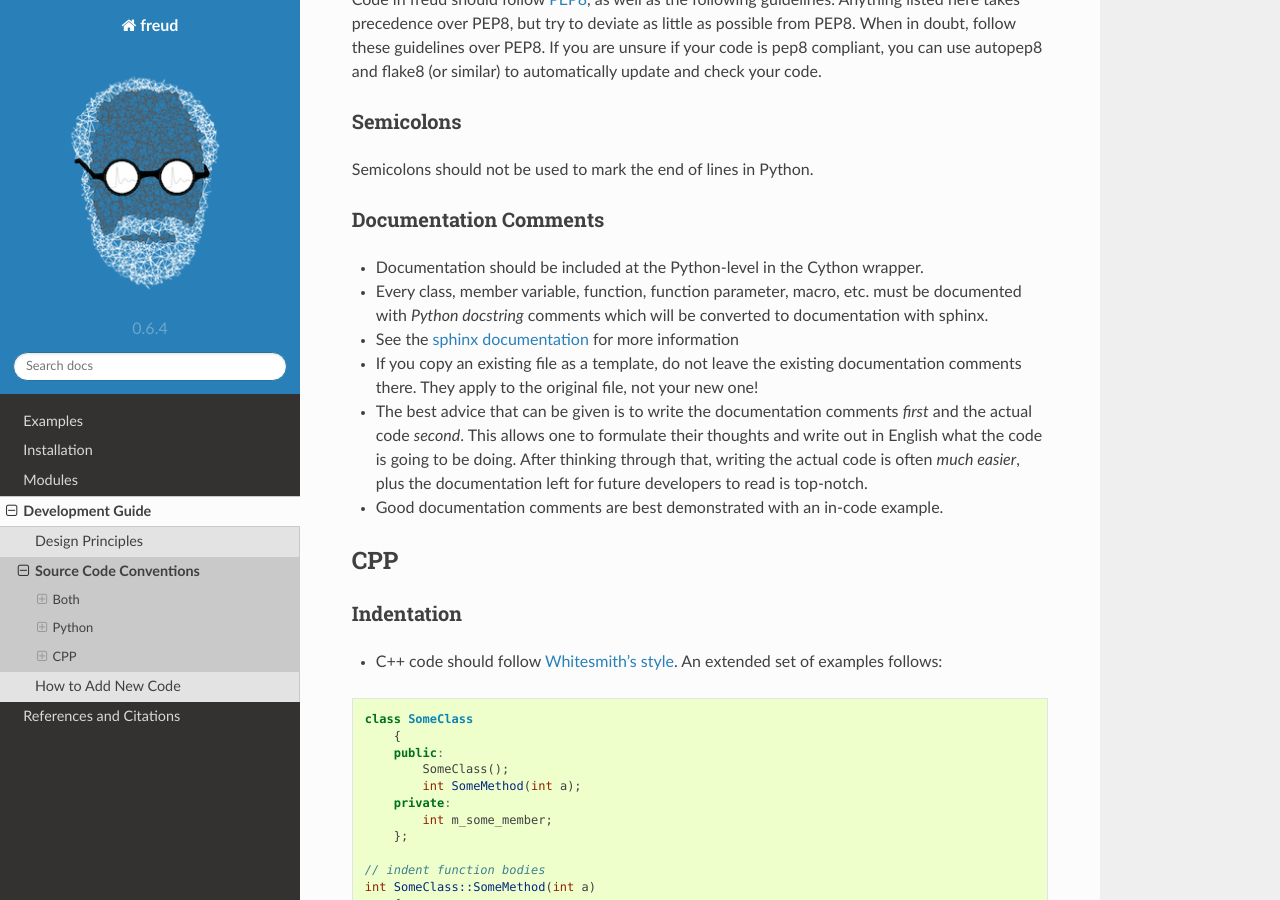
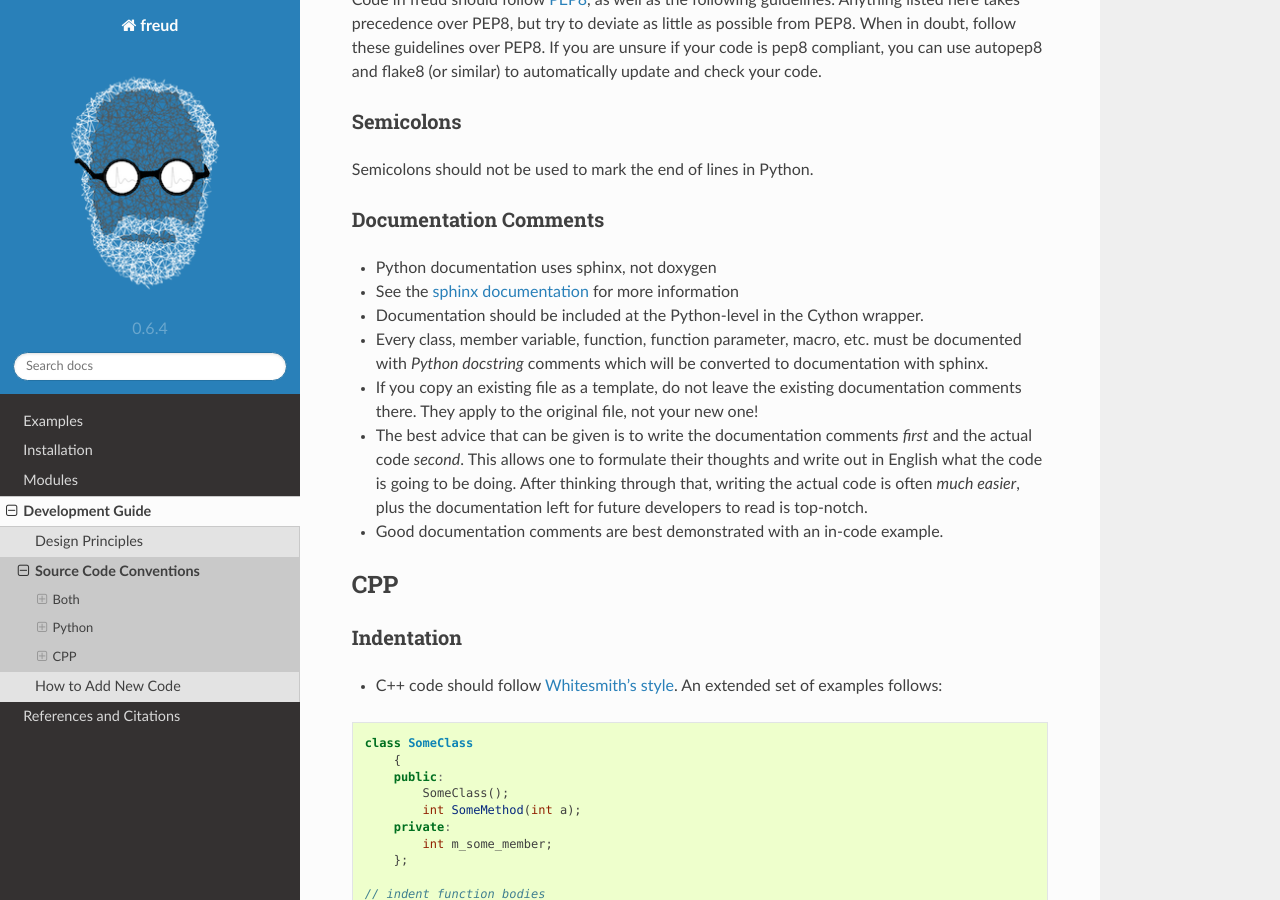
Before and after one commit to glotzerlab/freud, a Sphinx documentation site: the page built from doc/source/sourceconventions.rst, in a window 1280 px wide and 900 px high, scrolled down 2608 px. Built offline with Sphinx 7.4.7 and the Read the Docs theme 2.0.0, drawn with Linux system fonts in a browser that asks for light colours.

Commit message:
Explicitly recommend sphinx for python

```diff
--- a/doc/source/sourceconventions.rst
+++ b/doc/source/sourceconventions.rst
@@ -154,13 +154,14 @@ Semicolons should not be used to mark the end of lines in Python.
 Documentation Comments
 ----------------------
 
+-  Python documentation uses sphinx, not doxygen
+-  See the `sphinx documentation <http://www.sphinx-doc.org/en/stable/index.html>`_
+   for more information
 -  Documentation should be included at the Python-level in the Cython
    wrapper.
 -  Every class, member variable, function, function parameter, macro,
    etc. must be documented with *Python docstring* comments which will
    be converted to documentation with sphinx.
--  See the `sphinx documentation <http://www.sphinx-doc.org/en/stable/index.html>`_
-   for more information
 -  If you copy an existing file as a template, do not leave the
    existing documentation comments there. They apply to the original
    file, not your new one!
```
